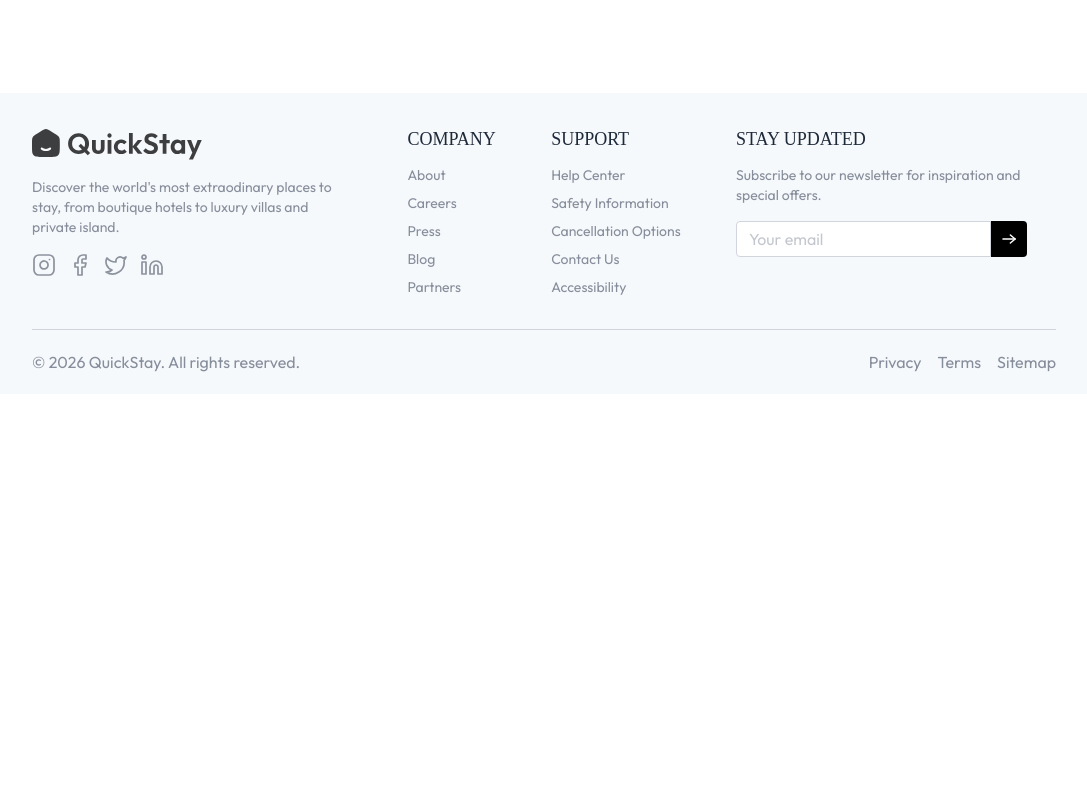
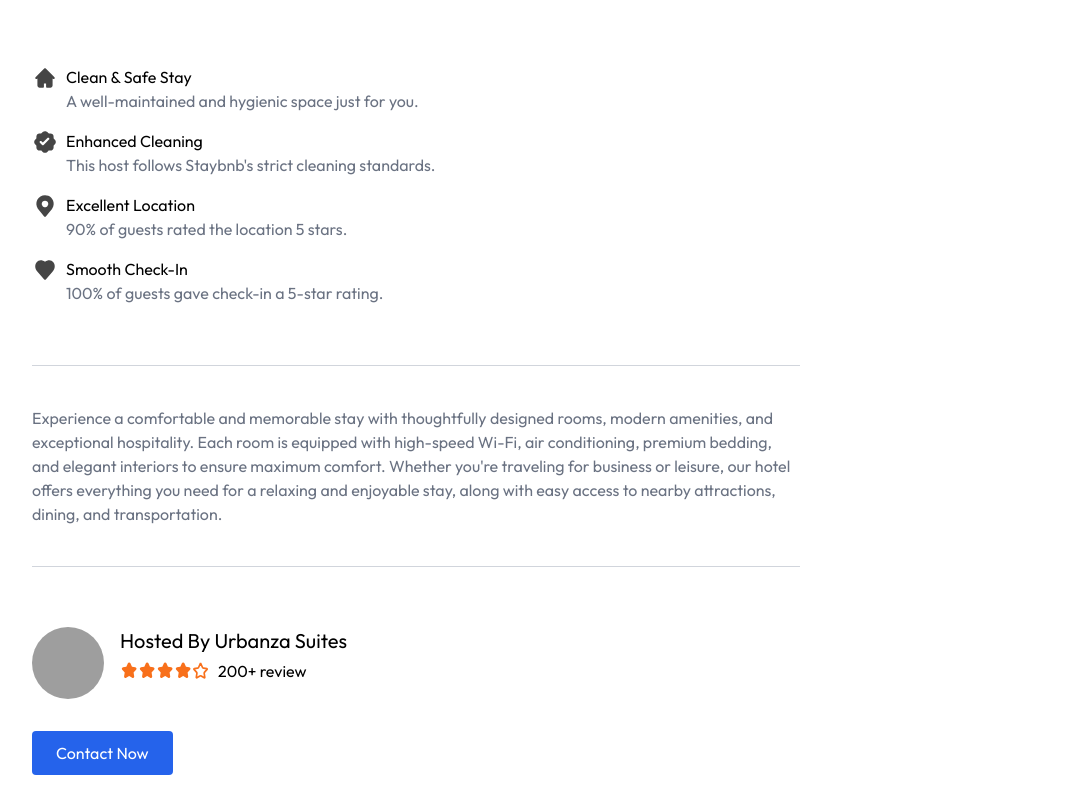
Before and after one commit to pagarwal884/Hotel_Booking_Frontend, a React (Vite) app: page /rooms/67f763d8197ac559e4089b7a in a window 1280 px wide. Shown: the part 1160-1960 px from the top of the page, without its empty margins (96-1183 px from the left). Before the commit the page ends 1554 px from the top, so only its background shows below. Built offline with nearby package versions, Linux system fonts and the light colour scheme; no server answers; grey boxes are pictures that could not be loaded; a web font is replaced by a local one.

Commit message:
Completed the Room DescriptionPage completely

```diff
--- a/src/assets/assets.js
+++ b/src/assets/assets.js
@@ -117,7 +117,7 @@ export const userDummyData = {
     "_id": "user_2unqyL4diJFP1E3pIBnasc7w8hP",
     "username": "Great Stack",
     "email": "user.greatstack@gmail.com",
-    "image": "https://img.clerk.com/eyJ0eXBlIjoicHJveHkiLCJzcmMiOiJodHRwczovL2ltYWdlcy5jbGVyay5kZXYvdXBsb2FkZWQvaW1nXzJ2N2c5YVpSSEFVYVUxbmVYZ2JkSVVuWnFzWSJ9",
+    "image": "https://images.unsplash.com/photo-1566073771259-6a8506099945?w=200&h=200&fit=crop",
     "role": "hotelOwner",
     "createdAt": "2025-03-25T09:29:16.367Z",
     "updatedAt": "2025-04-10T06:34:48.719Z",
--- a/src/pages/RoomDetails.jsx
+++ b/src/pages/RoomDetails.jsx
@@ -1,6 +1,6 @@
 import { useEffect, useState } from "react";
 import { useParams } from "react-router-dom";
-import { assets, facilityIcons, roomsDummyData } from "../assets/assets";
+import { assets, facilityIcons, roomCommonData, roomsDummyData } from "../assets/assets";
 import StarRating from "../components/StarRating";
 
 const RoomDetails = () => {
@@ -123,11 +123,58 @@ const RoomDetails = () => {
 
         </div>
         <button type="submit" className="bg-primary hover:bg-primary-dull active:scale-95 transition-all text-white rounded-md max-md:w-full max-md:mt-6 md:px-25 py-3 md:py-4 text-base cursor-pointer">
-          Book Now
+          Check Availability
         </button>
-
       </form>
 
+{/* Common Specification */}
+{/* Common Specification */}
+<div className="mt-25 space-y-4">
+  {roomCommonData.map((spec, index) => (
+    <div key={index} className="flex items-start gap-2">
+      <img src={spec.icon} alt="" className="w-6.5" />
+      <div>
+        <p className="text-base">{spec.title}</p>
+        <p className="text-gray-500">{spec.description}</p>
+      </div>
+    </div>
+  ))}
+</div>
+
+<div className="max-w-3xl border-y border-gray-300 my-15 py-10 text-gray-500">
+  <p>
+    Experience a comfortable and memorable stay with thoughtfully designed
+    rooms, modern amenities, and exceptional hospitality. Each room is
+    equipped with high-speed Wi-Fi, air conditioning, premium bedding, and
+    elegant interiors to ensure maximum comfort. Whether you're traveling for
+    business or leisure, our hotel offers everything you need for a relaxing
+    and enjoyable stay, along with easy access to nearby attractions, dining,
+    and transportation.
+  </p>
+</div>
+
+{/* Hosted by */}
+<div className="flex flex-col items-start gap-4">
+  <div className="flex gap-4">
+    <img
+      src={room.hotel.owner.image}
+      alt={room.hotel.owner.username}
+      className="h-14 w-14 md:h-18 md:w-18 rounded-full object-cover"
+    />
+    <div>
+      <p className="text-lg md:text-xl">
+        Hosted By {room.hotel.name}
+      </p>
+      <div className="flex items-center mt-1">
+        <StarRating />
+        <p className="ml-2">200+ review</p>
+      </div>
+    </div>
+  </div>
+  <button className="px-6 py-2.5 mt-4 rounded text-white bg-primary hover:bg-primary-dull transition-all cursor-pointer">
+    Contact Now
+  </button>
+</div>
 
     </div>
   );
```
